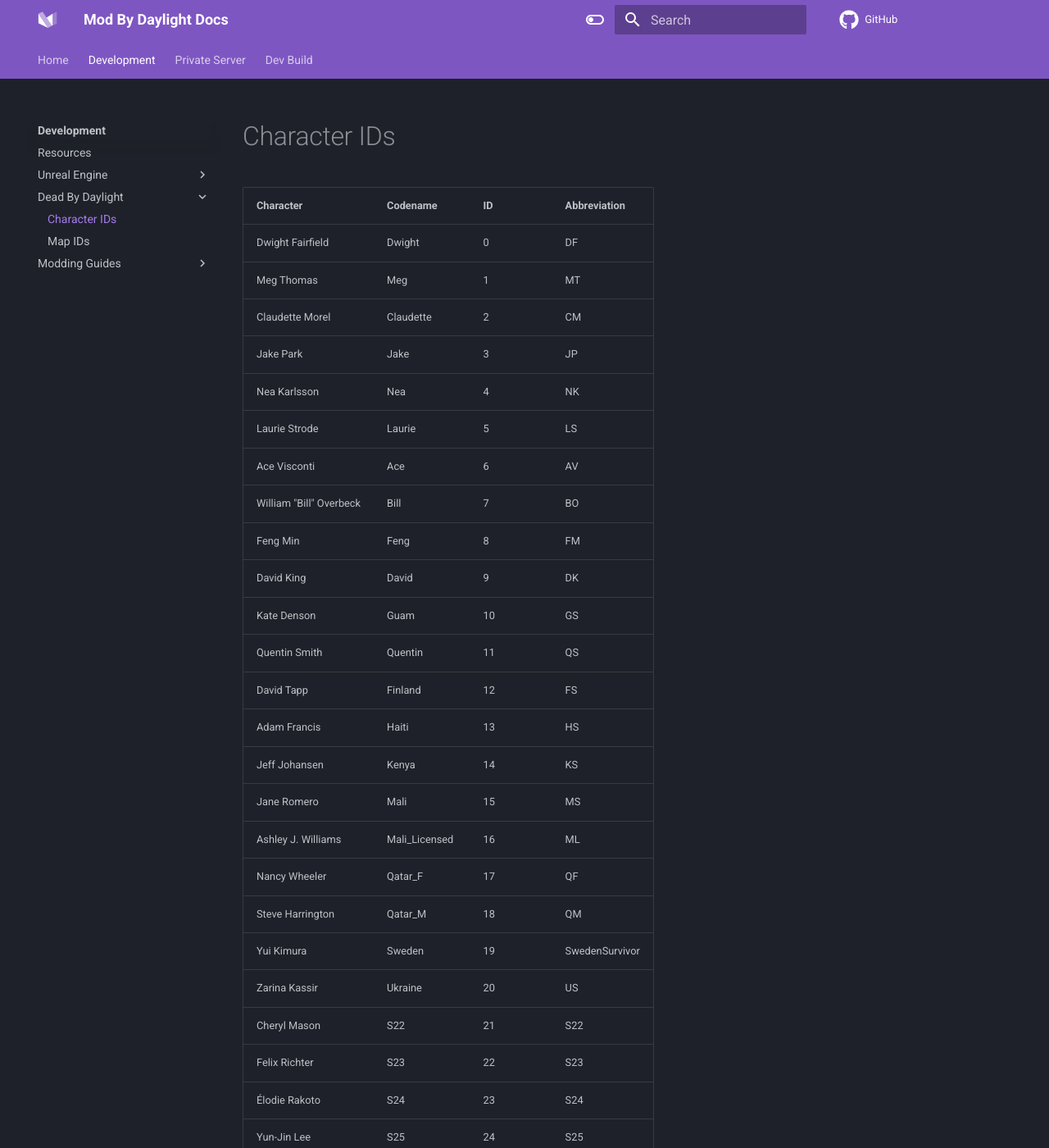
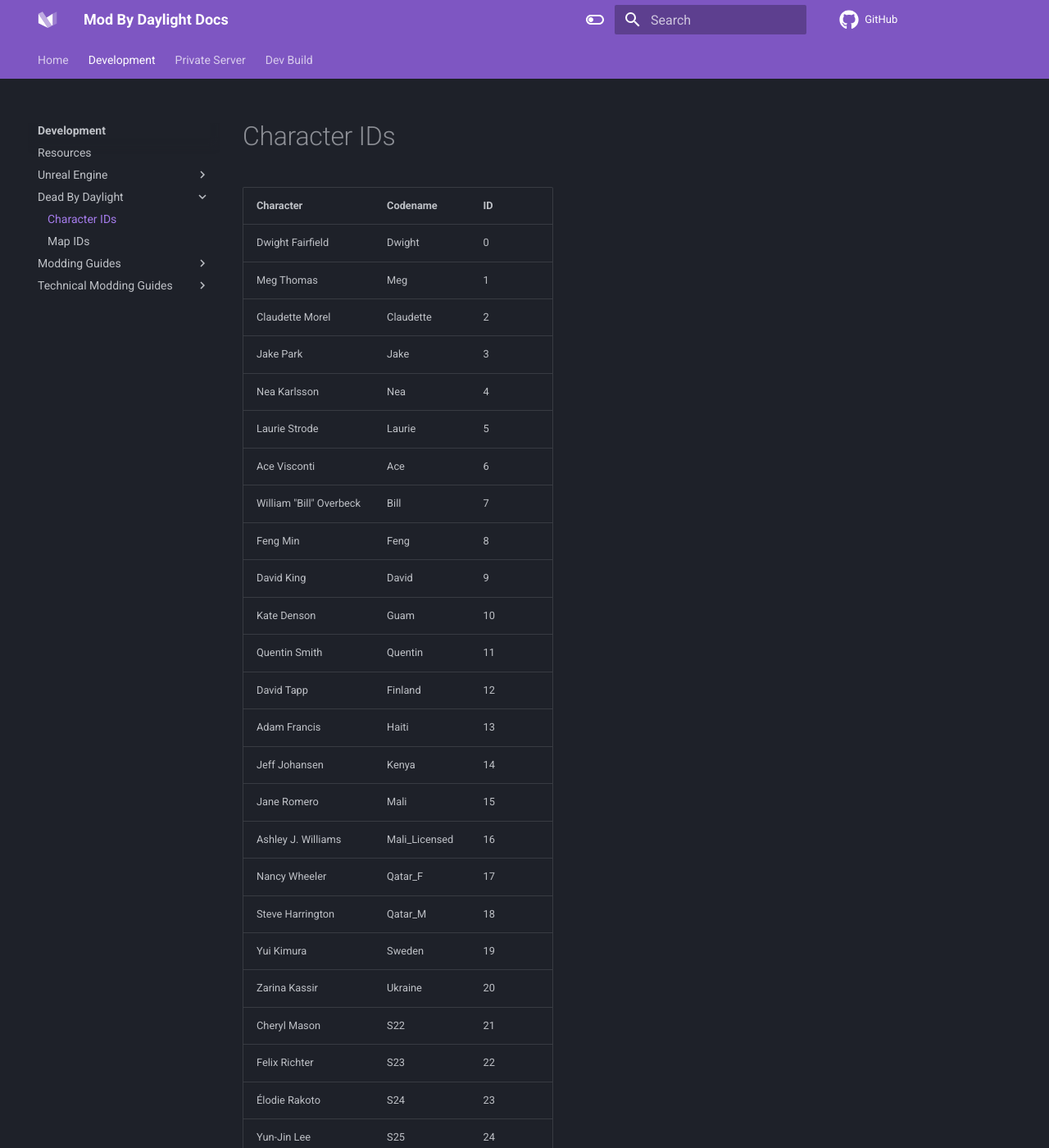
Before and after one commit to ModByDaylight/Documentation, an MkDocs documentation site: the page built from docs/Development/DeadByDaylight/CharacterIds.md, in a window 1280 px wide and 1400 px high. Shown: the whole window at 82% size. Built offline with MkDocs 1.6.1 and Material for MkDocs 9.7.7, drawn with Linux system fonts in a browser that asks for light colours; comment, search, counter and statistics services are not loaded; some of the changed text lies outside the part shown.

Commit message:
Moved advanced guides into its own section

```diff
--- a/docs/Development/DeadByDaylight/CharacterIds.md
+++ b/docs/Development/DeadByDaylight/CharacterIds.md
@@ -1,57 +1,57 @@
-| Character               | Codename      | ID        | Abbreviation   |
-|-------------------------|---------------|-----------|----------------|
-| Dwight Fairfield        | Dwight        | 0         | DF             |
-| Meg Thomas              | Meg           | 1         | MT             |
-| Claudette Morel         | Claudette     | 2         | CM             |
-| Jake Park               | Jake          | 3         | JP             |
-| Nea Karlsson            | Nea           | 4         | NK             |
-| Laurie Strode           | Laurie        | 5         | LS             |
-| Ace Visconti            | Ace           | 6         | AV             |
-| William "Bill" Overbeck | Bill          | 7         | BO             |
-| Feng Min                | Feng          | 8         | FM             |
-| David King              | David         | 9         | DK             |
-| Kate Denson             | Guam          | 10        | GS             |
-| Quentin Smith           | Quentin       | 11        | QS             |
-| David Tapp              | Finland       | 12        | FS             |
-| Adam Francis            | Haiti         | 13        | HS             |
-| Jeff Johansen           | Kenya         | 14        | KS             |
-| Jane Romero             | Mali          | 15        | MS             |
-| Ashley J. Williams      | Mali_Licensed | 16        | ML             |
-| Nancy Wheeler           | Qatar_F       | 17        | QF             |
-| Steve Harrington        | Qatar_M       | 18        | QM             |
-| Yui Kimura              | Sweden        | 19        | SwedenSurvivor |
-| Zarina Kassir           | Ukraine       | 20        | US             |
-| Cheryl Mason            | S22           | 21        | S22            |
-| Felix Richter           | S23           | 22        | S23            |
-| Élodie Rakoto           | S24           | 23        | S24            |
-| Yun-Jin Lee             | S25           | 24        | S25            |
-| Jill Valentine          | S26           | 25        | S26            |
-| Leon S. Kennedy         | S27           | 26        | S27            |
-| Mikaela Reid            | S28           | 27        | S28            |
-| Jonah Vasquez           | S29           | 28        | S29            |
-| The Trapper             | Trapper       | 268435456 | TR             |
-| The Wraith              | Wraith        | 268435457 | TW             |
-| The Hillbilly           | Crooked       | 268435458 | TC             |
-| The Nurse               | Nurse         | 268435459 | TN             |
-| The Hag                 | Witch         | 268435460 | WI             |
-| The Shape               | Michael_Myers | 268435461 | MM             |
-| The Doctor              | Doctor        | 268435462 | DO             |
-| The Huntress            | Bear          | 268435463 | BE             |
-| The Cannibal            | Cannibal      | 268435464 | CA             |
-| The Nightmare           | Sandman       | 268435465 | SD             |
-| The Pig                 | Finland       | 268435466 | FK             |
-| The Clown               | Guam          | 268435467 | GK             |
-| The Spirit              | Haiti         | 268435468 | HK             |
-| The Legion              | Kenya         | 268435469 | KK             |
-| The Plague              | Maili         | 268435470 | MK             |
-| The Ghost Face          | Oman          | 268435471 | OK             |
-| The Demogorgon          | Qatar         | 268435472 | QK             |
-| The Oni                 | Sweden        | 268435473 | SwedenKiller   |
-| The Deathslinger        | Ukraine       | 268435474 | UK             |
-| The Executioner         | K20           | 268435475 | K20            |
-| The Blight              | K21           | 268435476 | K21            |
-| The Twins               | K22           | 268435477 | K22            |
-| The Trickster           | K23           | 268435478 | K23            |
-| The Nemesis             | K24           | 268435479 | K24            |
-| The Cenobite            | K25           | 268435480 | K25            |
-| The Artist              | K26           | 268435481 | K26            |
+| Character               | Codename      | ID        |
+|-------------------------|---------------|-----------|
+| Dwight Fairfield        | Dwight        | 0         |
+| Meg Thomas              | Meg           | 1         |
+| Claudette Morel         | Claudette     | 2         |
+| Jake Park               | Jake          | 3         |
+| Nea Karlsson            | Nea           | 4         |
+| Laurie Strode           | Laurie        | 5         |
+| Ace Visconti            | Ace           | 6         |
+| William "Bill" Overbeck | Bill          | 7         |
+| Feng Min                | Feng          | 8         |
+| David King              | David         | 9         |
+| Kate Denson             | Guam          | 10        |
+| Quentin Smith           | Quentin       | 11        |
+| David Tapp              | Finland       | 12        |
+| Adam Francis            | Haiti         | 13        |
+| Jeff Johansen           | Kenya         | 14        |
+| Jane Romero             | Mali          | 15        |
+| Ashley J. Williams      | Mali_Licensed | 16        |
+| Nancy Wheeler           | Qatar_F       | 17        |
+| Steve Harrington        | Qatar_M       | 18        |
+| Yui Kimura              | Sweden        | 19        |
+| Zarina Kassir           | Ukraine       | 20        |
+| Cheryl Mason            | S22           | 21        |
+| Felix Richter           | S23           | 22        |
+| Élodie Rakoto           | S24           | 23        |
+| Yun-Jin Lee             | S25           | 24        |
+| Jill Valentine          | S26           | 25        |
+| Leon S. Kennedy         | S27           | 26        |
+| Mikaela Reid            | S28           | 27        |
+| Jonah Vasquez           | S29           | 28        |
+| The Trapper             | Trapper       | 268435456 |
+| The Wraith              | Wraith        | 268435457 |
+| The Hillbilly           | Crooked       | 268435458 |
+| The Nurse               | Nurse         | 268435459 |
+| The Hag                 | Witch         | 268435460 |
+| The Shape               | Michael_Myers | 268435461 |
+| The Doctor              | Doctor        | 268435462 |
+| The Huntress            | Bear          | 268435463 |
+| The Cannibal            | Cannibal      | 268435464 |
+| The Nightmare           | Sandman       | 268435465 |
+| The Pig                 | Finland       | 268435466 |
+| The Clown               | Guam          | 268435467 |
+| The Spirit              | Haiti         | 268435468 |
+| The Legion              | Kenya         | 268435469 |
+| The Plague              | Maili         | 268435470 |
+| The Ghost Face          | Oman          | 268435471 |
+| The Demogorgon          | Qatar         | 268435472 |
+| The Oni                 | Sweden        | 268435473 |
+| The Deathslinger        | Ukraine       | 268435474 |
+| The Executioner         | K20           | 268435475 |
+| The Blight              | K21           | 268435476 |
+| The Twins               | K22           | 268435477 |
+| The Trickster           | K23           | 268435478 |
+| The Nemesis             | K24           | 268435479 |
+| The Cenobite            | K25           | 268435480 |
+| The Artist              | K26           | 268435481 |
--- a/mkdocs.yml
+++ b/mkdocs.yml
@@ -97,11 +97,11 @@
       - Skeletal Meshes: Development/ModdingGuides/Meshes/SkeletalMesh.md
     - Physics: Development/ModdingGuides/Physics.md
     - Animations: Development/ModdingGuides/Animations.md
-    - Advanced:
-      - Custom Cosmetics: Development/ModdingGuides/Advanced/CustomCosmetics.md
-      - Custom Items: Development/ModdingGuides/Advanced/CustomItems.md
-      - Custom Perks: Development/ModdingGuides/Advanced/CustomPerks.md
-      - Custom Maps: Development/ModdingGuides/Advanced/CustomMaps.md
+  - Technical Modding Guides:
+    - Custom Cosmetics: Development/TechnicalGuides/CustomCosmetics.md
+    - Custom Items: Development/TechnicalGuides/CustomItems.md
+    - Custom Perks: Development/TechnicalGuides/CustomPerks.md
+    - Custom Maps: Development/TechnicalGuides/CustomMaps.md
 - Private Server:
   - Private Server: PrivateServer/index.md
   - Mod Installation: PrivateServer/ModInstallation.md
```
Also changed, not shown: docs/Development/TechnicalGuides/CustomMaps.md (renamed from docs/Development/ModdingGuides/Advanced/CustomMaps.md, +8 -0 lines), docs/Development/TechnicalGuides/CustomPerks.md (renamed from docs/Development/ModdingGuides/Advanced/CustomPerks.md, +1 -1 lines), docs/Development/TechnicalGuides/CustomCosmetics.md (renamed from docs/Development/ModdingGuides/Advanced/CustomCosmetics.md), docs/Development/TechnicalGuides/CustomItems.md (renamed from docs/Development/ModdingGuides/Advanced/CustomItems.md).
